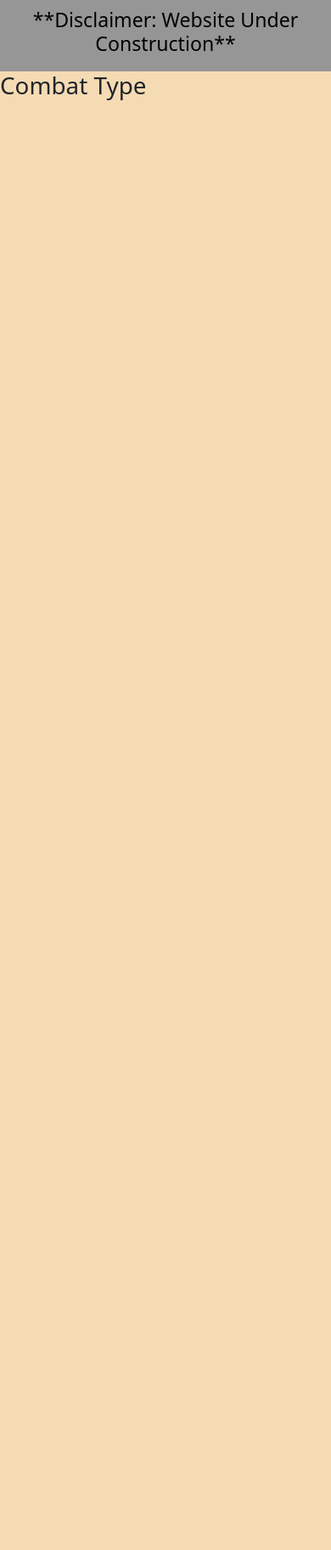
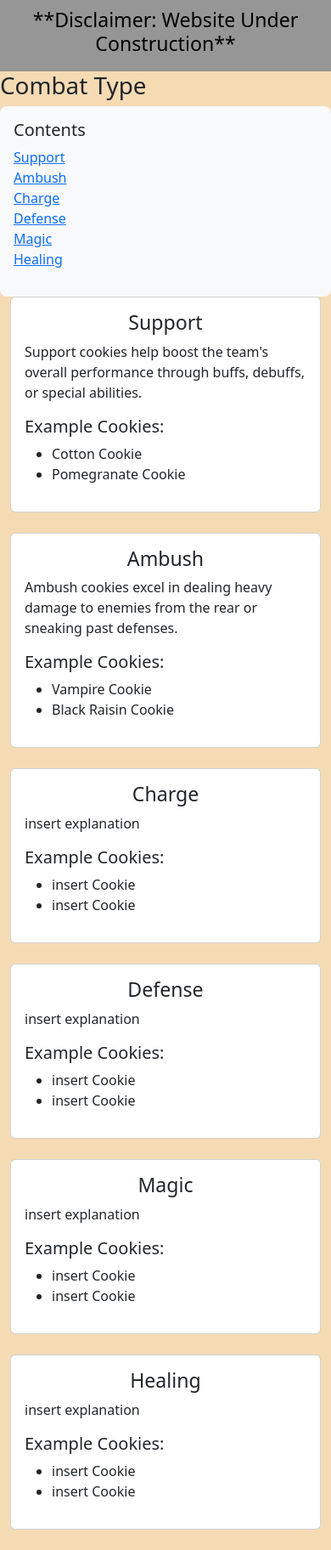
Before and after one commit to vxriantz/Flask_Web, a Flask app: page /combat_type in a window 390 px wide. Shown: the part 56-1880 px from the top of the page at 85% size. Before the commit the page ends 174 px from the top, so only its background shows below. Run offline with Flask 3, Linux system fonts and the light colour scheme; some libraries are stand-ins or nearby versions.

Commit message:
implementing contents page in combat_type for better page access + editing css

```diff
--- a/website/templates/combat_type.html
+++ b/website/templates/combat_type.html
@@ -4,4 +4,133 @@
 
 <h1> Combat Type </h1>
 
+<style>
+/* Only affect the combat types page */
+.combat-page .toc {
+  position: sticky;
+  top: 80px; /* space for your navbar */
+  align-self: flex-start;
+}
+
+/* Optional: make it look nice */
+.combat-page .toc {
+  background: #f8f9fa;
+  padding: 1rem;
+  border-radius: 8px;
+}
+</style>
+
+<div class="row combat-page">
+  <!-- Floating nav -->
+  <div class="col-md-3">
+    <div class="toc">
+      <h5>Contents</h5>
+      <ul class="list-unstyled">
+        <li><a href="#support">Support</a></li>
+        <li><a href="#ambush">Ambush</a></li>
+        <li><a href="#charge">Charge</a></li>
+        <li><a href="#defense">Defense</a></li>
+        <li><a href="#magic">Magic</a></li>
+        <li><a href="#healing">Healing</a></li>
+      </ul>
+    </div>
+  </div>
+
+    <!-- Main Content Area -->
+    <main class="col-md-9 ms-sm-auto px-4">
+
+      <!-- Support -->
+      <section id="support" class="card mb-4">
+        <div class="card-body">
+          <h3 class="card-title text-center">Support</h3>
+          <p class="text-justify">
+            Support cookies help boost the team's overall performance through buffs, debuffs, or special abilities.
+          </p>
+          <h5>Example Cookies:</h5>
+          <ul>
+            <li>Cotton Cookie</li>
+            <li>Pomegranate Cookie</li>
+          </ul>
+        </div>
+      </section>
+
+      <!-- Ambush -->
+      <section id="ambush" class="card mb-4">
+        <div class="card-body">
+          <h3 class="card-title text-center">Ambush</h3>
+          <p class="text-justify">
+            Ambush cookies excel in dealing heavy damage to enemies from the rear or sneaking past defenses.
+          </p>
+          <h5>Example Cookies:</h5>
+          <ul>
+            <li>Vampire Cookie</li>
+            <li>Black Raisin Cookie</li>
+          </ul>
+        </div>
+      </section>
+
+      <!-- Charge -->
+       <section id="charge" class="card mb-4">
+        <div class="card-body">
+          <h3 class="card-title text-center">Charge</h3>
+          <p class="text-justify">
+            insert explanation
+          </p>
+          <h5>Example Cookies:</h5>
+          <ul>
+            <li>insert Cookie</li>
+            <li>insert Cookie</li>
+          </ul>
+        </div>
+      </section>
+
+      <!-- Defense -->
+       <section id="defense" class="card mb-4">
+        <div class="card-body">
+          <h3 class="card-title text-center">Defense</h3>
+          <p class="text-justify">
+            insert explanation
+          </p>
+          <h5>Example Cookies:</h5>
+          <ul>
+            <li>insert Cookie</li>
+            <li>insert Cookie</li>
+          </ul>
+        </div>
+      </section>
+
+      <!-- Magic -->
+       <section id="magic" class="card mb-4">
+        <div class="card-body">
+          <h3 class="card-title text-center">Magic</h3>
+          <p class="text-justify">
+            insert explanation
+          </p>
+          <h5>Example Cookies:</h5>
+          <ul>
+            <li>insert Cookie</li>
+            <li>insert Cookie</li>
+          </ul>
+        </div>
+      </section>
+
+      <!-- Healing -->
+       <section id="healing" class="card mb-4">
+        <div class="card-body">
+          <h3 class="card-title text-center">Healing</h3>
+          <p class="text-justify">
+            insert explanation
+          </p>
+          <h5>Example Cookies:</h5>
+          <ul>
+            <li>insert Cookie</li>
+            <li>insert Cookie</li>
+          </ul>
+        </div>
+      </section>
+
+    </main>
+  </div>
+</div>
+
 {% endblock %}
--- a/website/templates/template.html
+++ b/website/templates/template.html
@@ -22,13 +22,6 @@
                 color: #000000;
                 padding: 10px;
                 text-align: center;
-            }
-            .combat_type .toc {
-              position: sticky;
-              top: 80px; /* does not cover nav bar */
-            }
-            .combat_type .content-section {
-              padding-left: 1rem;
             }
         </style>
     </head>
```
